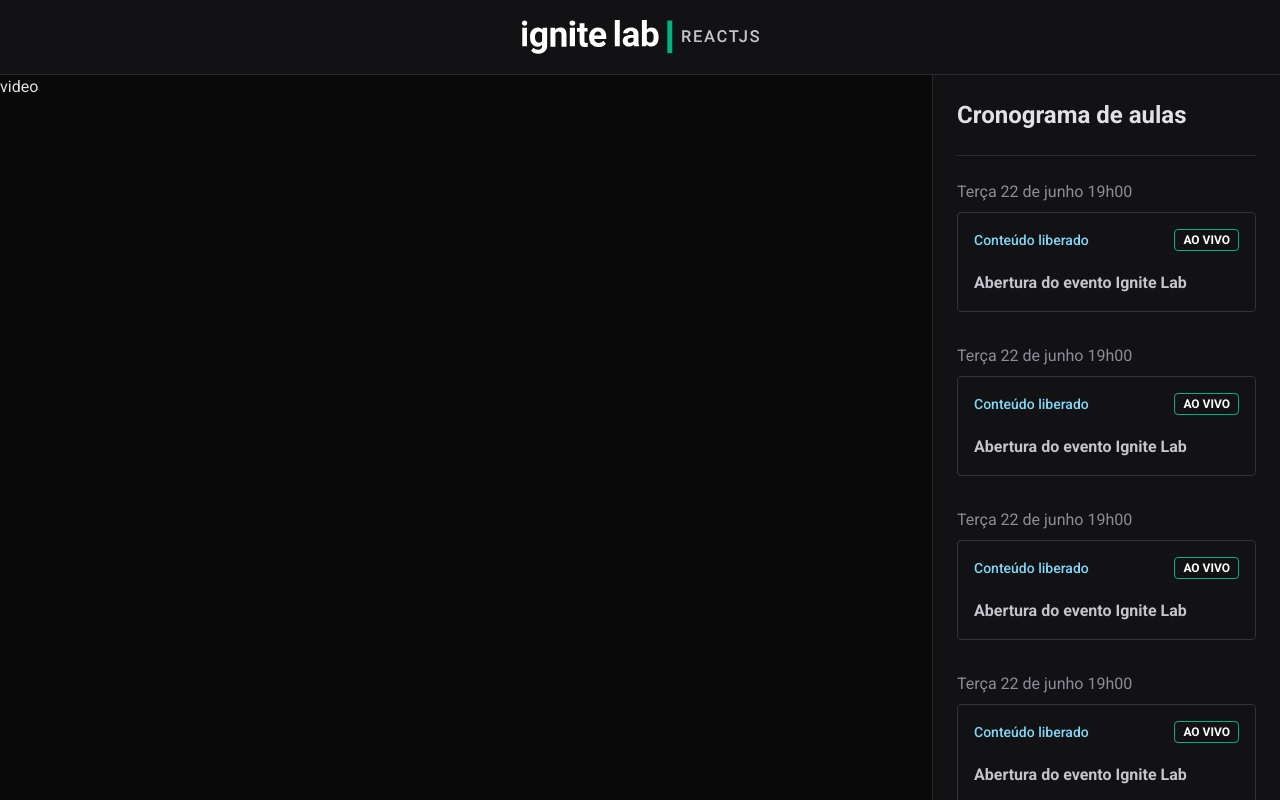
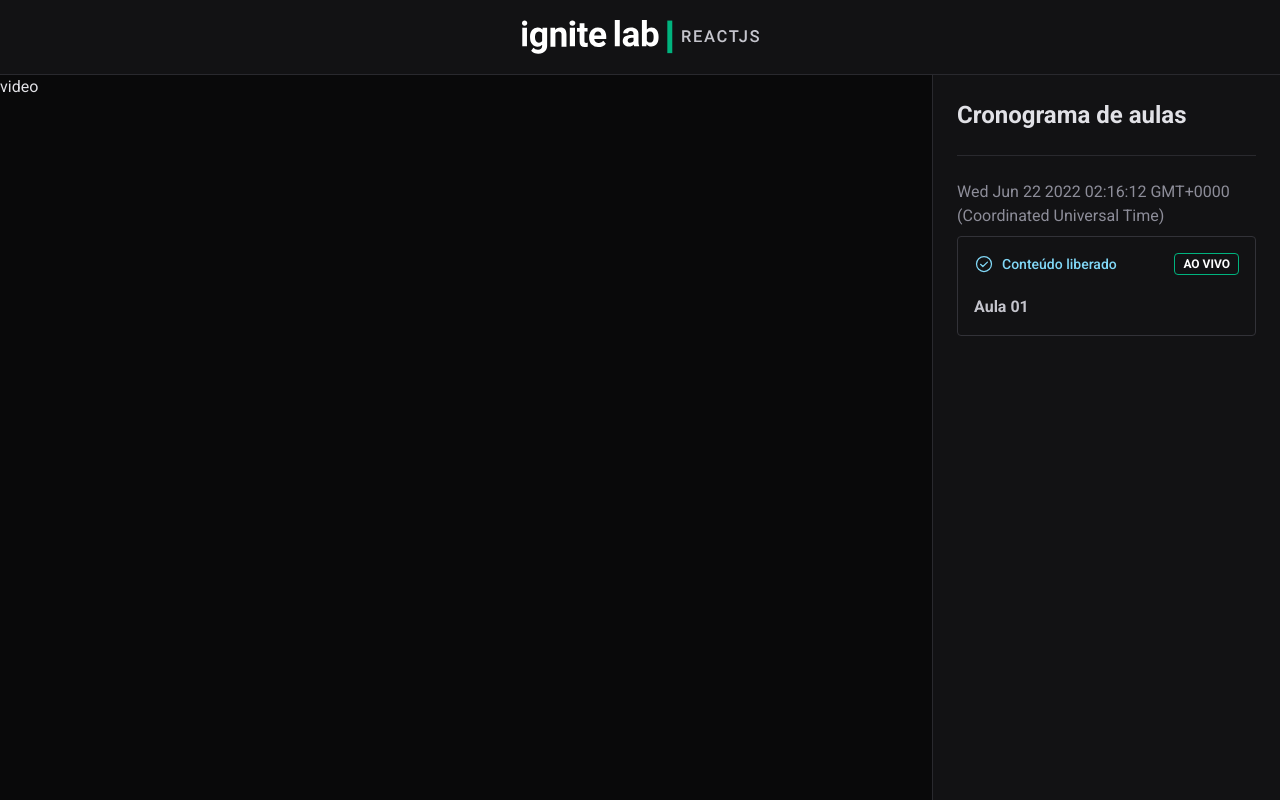
Before and after one commit to MogLuiz/react-event, a React (Vite) app: page / in a window 1280 px wide. Shown: the top 800 px of the page. Built offline with nearby package versions, Linux system fonts and the light colour scheme.

Commit message:
feat(Lesson): dynamic component informations

```diff
--- a/src/components/Lesson/index.tsx
+++ b/src/components/Lesson/index.tsx
@@ -1,21 +1,39 @@
-const Lesson = () => {
+import { CheckCircle, Lock } from "phosphor-react";
+
+type TLessonProps = {
+  title: string;
+  slug: string;
+  availableAt: Date;
+  type: "live" | "class";
+};
+
+const Lesson = ({ availableAt, slug, title, type }: TLessonProps) => {
+  const hasLessonAvailable = true;
+
   return (
     <a href="#">
-      <span className="text-gray-300">Terça 22 de junho 19h00</span>
+      <span className="text-gray-300">{availableAt.toString()}</span>
 
       <div className="rounded border border-gray-500 p-4 mt-2">
         <header className="flex items-center justify-between">
-          <span className="text-sm text-blue-500 font-medium">
-            Conteúdo liberado
-          </span>
+          {hasLessonAvailable ? (
+            <span className="text-sm text-blue-500 font-medium flex items-center gap-2">
+              <CheckCircle size={20} />
+              Conteúdo liberado
+            </span>
+          ) : (
+            <span className="text-sm text-orange-500 font-medium flex items-center gap-2">
+              <Lock size={20} />
+              Em breve
+            </span>
+          )}
+
           <span className="text-xs rounded py-[0.125rem] px-2 text-white border border-green-300 font-bold">
-            AO VIVO
+            {type === "live" ? "AO VIVO" : "AULA PRÁTICA"}
           </span>
         </header>
 
-        <strong className="text-gray-200 mt-5 block">
-          Abertura do evento Ignite Lab
-        </strong>
+        <strong className="text-gray-200 mt-5 block">{title}</strong>
       </div>
     </a>
   );
--- a/src/components/Sidebar/index.tsx
+++ b/src/components/Sidebar/index.tsx
@@ -8,11 +8,12 @@
       </span>
 
       <div className="flex flex-col gap-8">
-        <Lesson />
-        <Lesson />
-        <Lesson />
-        <Lesson />
-        <Lesson />
+        <Lesson
+          title="Aula 01"
+          slug="aula-01"
+          availableAt={new Date()}
+          type="live"
+        />
       </div>
     </aside>
   );
```
